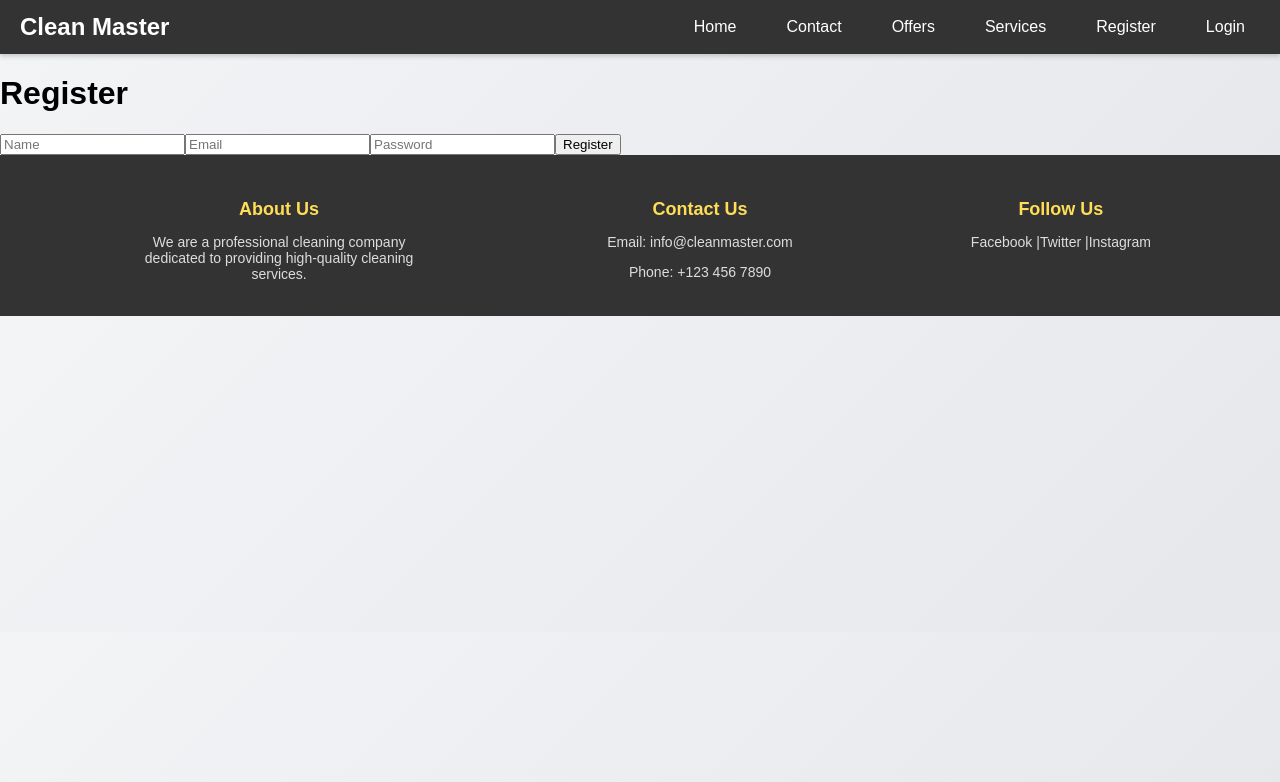
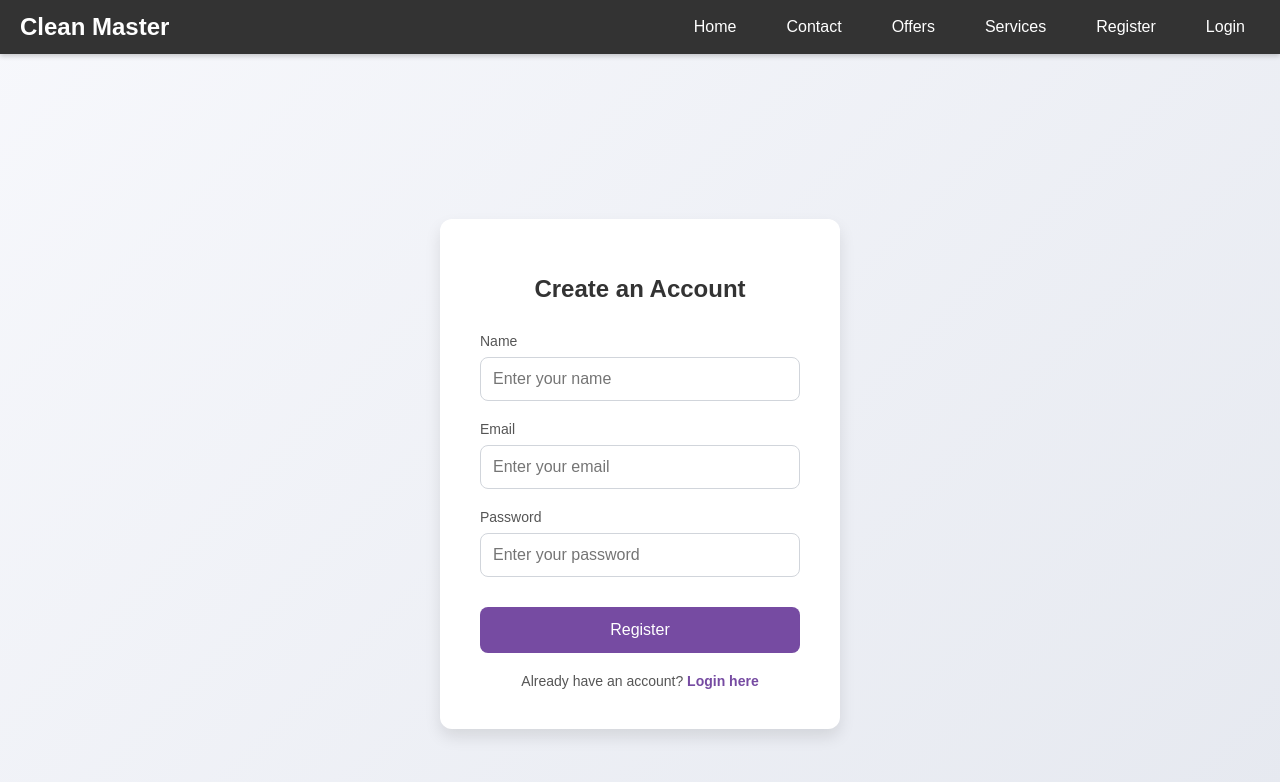
Before and after one commit to Ahmedalmasrii/u09-fullstack-js-Ahmedalmasrii, a React (Create React App) app in the folder frontend/: page /register in a window 1280 px wide. Shown: the top 782 px of the page. Built offline with nearby package versions, Linux system fonts and the light colour scheme.

Commit message:
påbörjat skapandet av registerpage arbete pågår snart klart med styling och funktioner

```diff
--- /dev/null
+++ b/frontend/src/pages/RegisterPage.css
@@ -0,0 +1,161 @@
+body,
+html {
+  margin: 0;
+  padding: 0;
+  font-family: "Arial", sans-serif;
+  background: linear-gradient(135deg, #f7f8fc, #e6e9f0);
+  /* Ljusare och renare bakgrund */
+  height: 100%;
+}
+
+.register-container {
+  display: flex;
+  justify-content: center;
+  align-items: center;
+  height: 100vh;
+  /* Fyll hela skärmen */
+  padding: 20px;
+}
+
+.register-box {
+  background: #ffffff;
+  /* Vit bakgrund för rutan */
+  border-radius: 12px;
+  /* Rundade hörn */
+  box-shadow: 0 8px 16px rgba(0, 0, 0, 0.1);
+  /* Djupare skugga */
+  padding: 40px;
+  max-width: 400px;
+  /* Begränsa bredden på rutan */
+  width: 100%;
+  /* Anpassa sig efter skärmens storlek */
+  text-align: center;
+  margin: 20px;
+  transition: transform 0.3s ease, box-shadow 0.3s ease;
+  /* Mjuk animationseffekt */
+  box-sizing: border-box;
+  /* Inkludera padding och border i elementets totalbredd */
+}
+
+.register-box:hover {
+  transform: translateY(-5px);
+  /* Lyft upp något vid hovring */
+  box-shadow: 0 12px 24px rgba(0, 0, 0, 0.15);
+  /* Förstärkt skugga vid hovring */
+}
+
+.register-title {
+  margin-bottom: 30px;
+  color: #333;
+  /* Mörkare textfärg */
+  font-size: 24px;
+  /* Större text för titeln */
+  font-weight: bold;
+  /* Fetare text */
+}
+
+.register-form {
+  display: flex;
+  flex-direction: column;
+  width: 100%;
+}
+
+.input-group {
+  margin-bottom: 20px;
+  text-align: left;
+  /* Vänsterjustera texten */
+  width: 100%;
+  /* Se till att input-fältet fyller hela container */
+}
+
+.input-group label {
+  display: block;
+  margin-bottom: 8px;
+  font-size: 14px;
+  color: #555;
+  /* Ljusare textfärg */
+}
+
+.input-group input {
+  width: 100%;
+  /* Använd hela bredden på containern */
+  padding: 12px;
+  /* Ökad padding för bättre textinmatning */
+  border: 1px solid #d1d5db;
+  border-radius: 8px;
+  /* Rundade hörn */
+  transition: border-color 0.3s ease;
+  font-size: 16px;
+  /* Större text för bättre läsbarhet */
+  box-sizing: border-box;
+  /* Inkludera padding och border i bredden */
+}
+
+.input-group input:focus {
+  border-color: #a5b4fc;
+  /* Ljusblå när den är fokuserad */
+  outline: none;
+  /* Ta bort standard outline */
+  box-shadow: 0 0 0 4px rgba(165, 180, 252, 0.3);
+  /* Ljus skugga för att indikera fokus */
+}
+
+.register-button {
+  background: #764ba2;
+  /* Mjuk lila färg */
+  color: #fff;
+  border: none;
+  padding: 14px;
+  border-radius: 8px;
+  cursor: pointer;
+  font-size: 16px;
+  /* Större text för knappen */
+  transition: background 0.3s ease, transform 0.2s ease;
+  width: 100%;
+  /* Fyll bredden på containern */
+  margin-top: 10px;
+  /* Lite extra space ovanför knappen */
+}
+
+.register-button:hover {
+  background: #667eea;
+  /* Ljusare lila när man hovrar */
+  transform: translateY(-2px);
+  /* Liten lyfteffekt vid hovring */
+}
+
+.register-footer {
+  margin-top: 20px;
+  font-size: 14px;
+  color: #555;
+}
+
+.login-link {
+  color: #764ba2;
+  font-weight: bold;
+  text-decoration: none;
+}
+
+.login-link:hover {
+  color: #667eea;
+}
+
+.error-message {
+  color: #f87171;
+
+  margin-top: 10px;
+}
+
+@media (max-width: 768px) {
+  .register-box {
+    padding: 20px;
+
+    margin: 10px;
+  }
+
+  .input-group input {
+    padding: 10px;
+
+    font-size: 14px;
+  }
+}
--- a/frontend/src/pages/RegisterPage.js
+++ b/frontend/src/pages/RegisterPage.js
@@ -1,49 +1,177 @@
+// // src/pages/RegisterPage.js
+// import React, { useState } from 'react';
+// import axios from 'axios';
+// import { Link, useNavigate } from 'react-router-dom';
+// import './RegisterPage.css'; // Importera CSS-filen för styling
+
+// function RegisterPage() {
+//   const [name, setName] = useState('');
+//   const [email, setEmail] = useState('');
+//   const [password, setPassword] = useState('');
+//   const [error, setError] = useState('');
+//   const navigate = useNavigate();
+
+//   const handleSubmit = async (e) => {
+//     e.preventDefault();
+
+//     try {
+//       const response = await axios.post('http://localhost:3000/api/users/register', { name, email, password });
+//       console.log('User registered:', response.data);
+//       // Omdirigera till inloggningssidan efter lyckad registrering
+//       navigate('/login');
+//     } catch (err) {
+//       setError(err.response.data.message);
+//     }
+//   };
+
+//   return (
+//     <div className="register-container">
+//       <div className="register-box">
+//         <h1 className="register-title">Create an Account</h1>
+//         <form onSubmit={handleSubmit} className="register-form">
+//           <div className="input-group">
+//             <label htmlFor="name">Name</label>
+//             <input
+//               type="text"
+//               id="name"
+//               placeholder="Enter your name"
+//               value={name}
+//               onChange={(e) => setName(e.target.value)}
+//               required
+//             />
+//           </div>
+//           <div className="input-group">
+//             <label htmlFor="email">Email</label>
+//             <input
+//               type="email"
+//               id="email"
+//               placeholder="Enter your email"
+//               value={email}
+//               onChange={(e) => setEmail(e.target.value)}
+//               required
+//             />
+//           </div>
+//           <div className="input-group">
+//             <label htmlFor="password">Password</label>
+//             <input
+//               type="password"
+//               id="password"
+//               placeholder="Enter your password"
+//               value={password}
+//               onChange={(e) => setPassword(e.target.value)}
+//               required
+//             />
+//           </div>
+//           <button type="submit" className="register-button">
+//             Register
+//           </button>
+//         </form>
+//         {error && <p className="error-message">{error}</p>}
+//         <div className="register-footer">
+//           Already have an account?{" "}
+//           <Link to="/login" className="login-link">
+//             Login here
+//           </Link>
+//         </div>
+//       </div>
+//     </div>
+//   );
+// }
+
+// export default RegisterPage;
+
+
+// src/pages/RegisterPage.js
 import React, { useState } from 'react';
 import axios from 'axios';
+import { Link, useNavigate } from 'react-router-dom';
+import './RegisterPage.css'; // Importera CSS-filen för styling
 
 function RegisterPage() {
   const [name, setName] = useState('');
   const [email, setEmail] = useState('');
   const [password, setPassword] = useState('');
   const [error, setError] = useState('');
+  const [success, setSuccess] = useState(''); // Ny state för framgångsmeddelande
+  const navigate = useNavigate();
 
   const handleSubmit = async (e) => {
     e.preventDefault();
+    setError(''); // Rensa eventuella tidigare felmeddelanden
+    setSuccess(''); // Rensa eventuella tidigare framgångsmeddelanden
 
     try {
-      const response = await axios.post('http://localhost:3000/api/users/register', { name, email, password });
+      const response = await axios.post(`${process.env.REACT_APP_API_URL}/api/users/register`, { name, email, password });
       console.log('User registered:', response.data);
-      // Spara token i lokal lagring eller state management
+
+      // Sätt ett framgångsmeddelande
+      setSuccess('Registration successful! Redirecting to login...');
+
+      // Omdirigera till inloggningssidan efter 3 sekunder
+      setTimeout(() => {
+        navigate('/login');
+      }, 3000);
     } catch (err) {
-      setError(err.response.data.message);
+      setError(err.response?.data?.message || 'Registration failed. Please try again.');
     }
   };
 
   return (
-    <div>
-      <h1>Register</h1>
-      <form onSubmit={handleSubmit}>
+    <div className="register-container">
+      <div className="register-box">
+        <h1 className="register-title">Create an Account</h1>
+        <form onSubmit={handleSubmit} className="register-form">
+          <div className="input-group">
+            <label htmlFor="name">Name</label>
             <input
               type="text"
-          placeholder="Name"
+              id="name"
+              placeholder="Enter your name"
               value={name}
               onChange={(e) => setName(e.target.value)}
+              required
             />
+          </div>
+          <div className="input-group">
+            <label htmlFor="email">Email</label>
             <input
               type="email"
-          placeholder="Email"
+              id="email"
+              placeholder="Enter your email"
               value={email}
               onChange={(e) => setEmail(e.target.value)}
+              required
             />
+          </div>
+          <div className="input-group">
+            <label htmlFor="password">Password</label>
             <input
               type="password"
-          placeholder="Password"
+              id="password"
+              placeholder="Enter your password"
               value={password}
               onChange={(e) => setPassword(e.target.value)}
+              required
             />
-        <button type="submit">Register</button>
+          </div>
+          <button type="submit" className="register-button">
+            Register
+          </button>
         </form>
-      {error && <p>{error}</p>}
+
+        {/* Visa felmeddelande om registrering misslyckas */}
+        {error && <p className="error-message">{error}</p>}
+
+        {/* Visa framgångsmeddelande om registrering lyckas */}
+        {success && <p className="success-message">{success}</p>}
+
+        <div className="register-footer">
+          Already have an account?{" "}
+          <Link to="/login" className="login-link">
+            Login here
+          </Link>
+        </div>
+      </div>
     </div>
   );
 }
```
Lines whose indentation alone changed are shown as unchanged.
